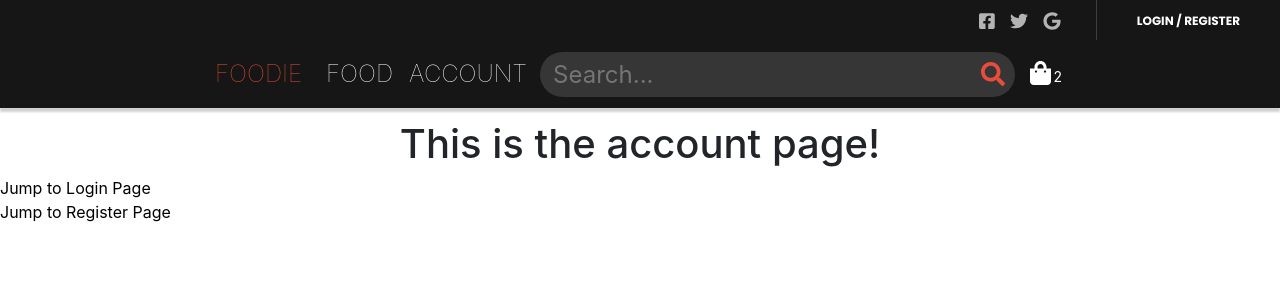
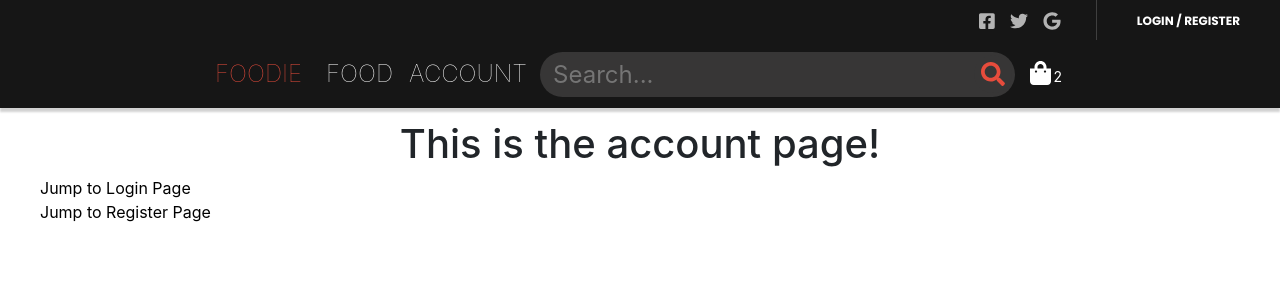
Before and after one commit to Alicia-Sheng/Foodie-WebVersion, a React app: page /account in a window 1280 px wide. Shown: the top 300 px of the page. Built offline with nearby package versions, Linux system fonts and the light colour scheme.

Commit message:
Update Account.js

```diff
--- a/src/Account.js
+++ b/src/Account.js
@@ -8,10 +8,10 @@ const Account = () => {
     <section>
       <div className="block">
           <h1>This is the account page!</h1>
-          <div>
-              <Link to="/account/login" className="link">Jump to Login Page</Link>
+          <div className="container">
+              <Link to="/login" className="link">Jump to Login Page</Link>
               <br></br>
-              <Link to="/account/register" className="link">Jump to Register Page</Link>
+              <Link to="/register" className="link">Jump to Register Page</Link>
           </div>
       </div>
     </section>
```
